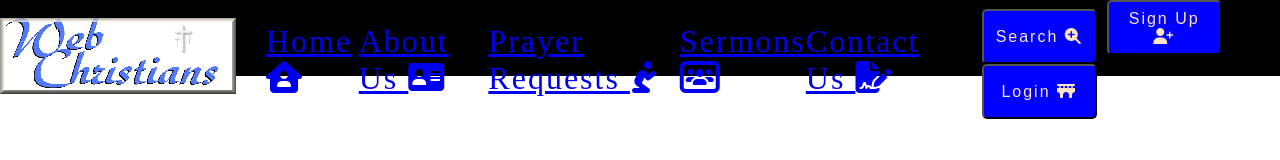
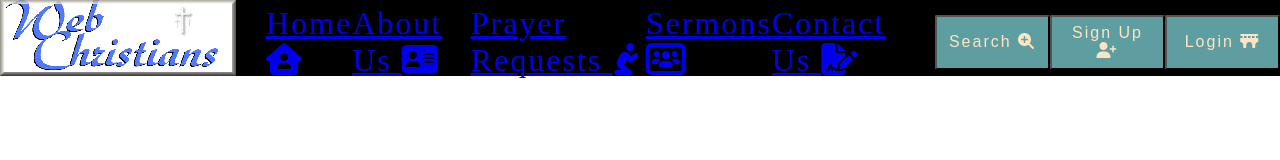
Before and after one commit to DeathMyst/homework1, a plain HTML site: page index.html in a window 1280 px wide. Drawn offline with Linux system fonts and the light colour scheme.

Commit message:
homework1

```diff
--- a/main.css
+++ b/main.css
@@ -26,17 +26,24 @@ body {
     margin-left: 30px;
     margin-right: 30px;
     align-items: center;
+    color: skyblue;
 }
 
-.container > .right-wrapper > .buttons  button{
+.container > .right-wrapper > .buttons {
+	display: flex;
+    justify-content: space-around;
+    align-items: center;
+}
+
+.container > .right-wrapper > .buttons  button {
     height: 55px;
 	width: 115px;
 	font-size: .5em;
 	letter-spacing: 2px;
-	background-color: blue;
+	background-color: cadetblue;
 	color: bisque;
 	text-align: center;
-	border-radius: 5px;
-    justify-content: space-between;
+	border-radius: 2px;
+    justify-content: space-around;
     align-items: center;
 }
```
